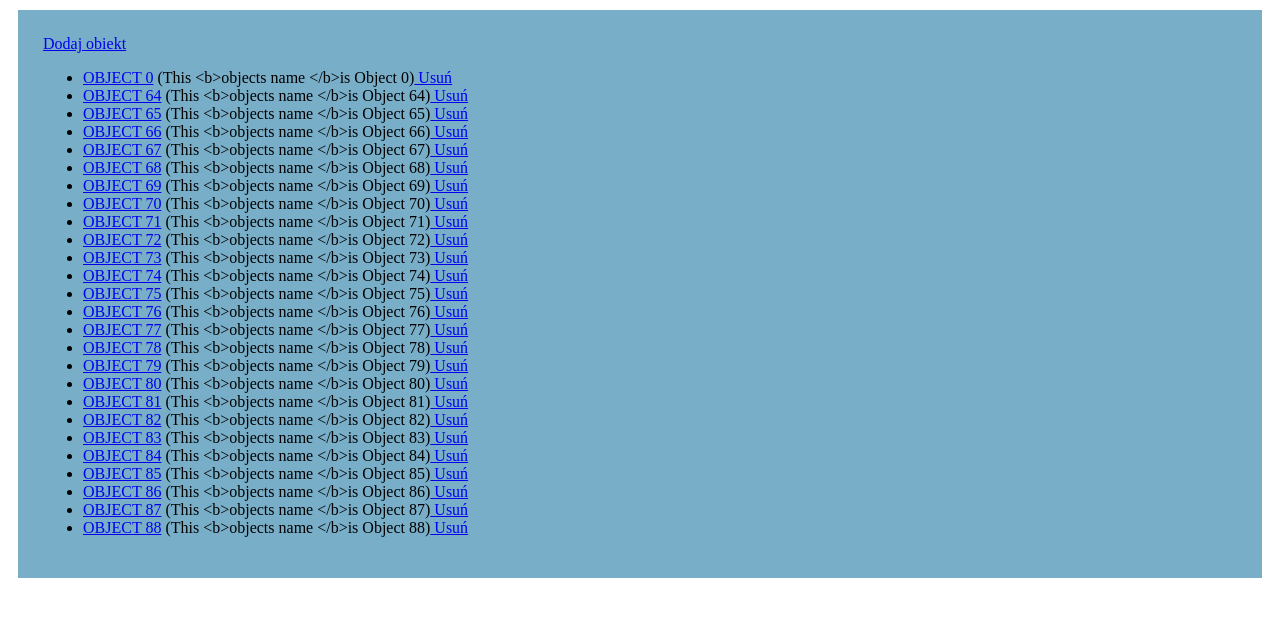
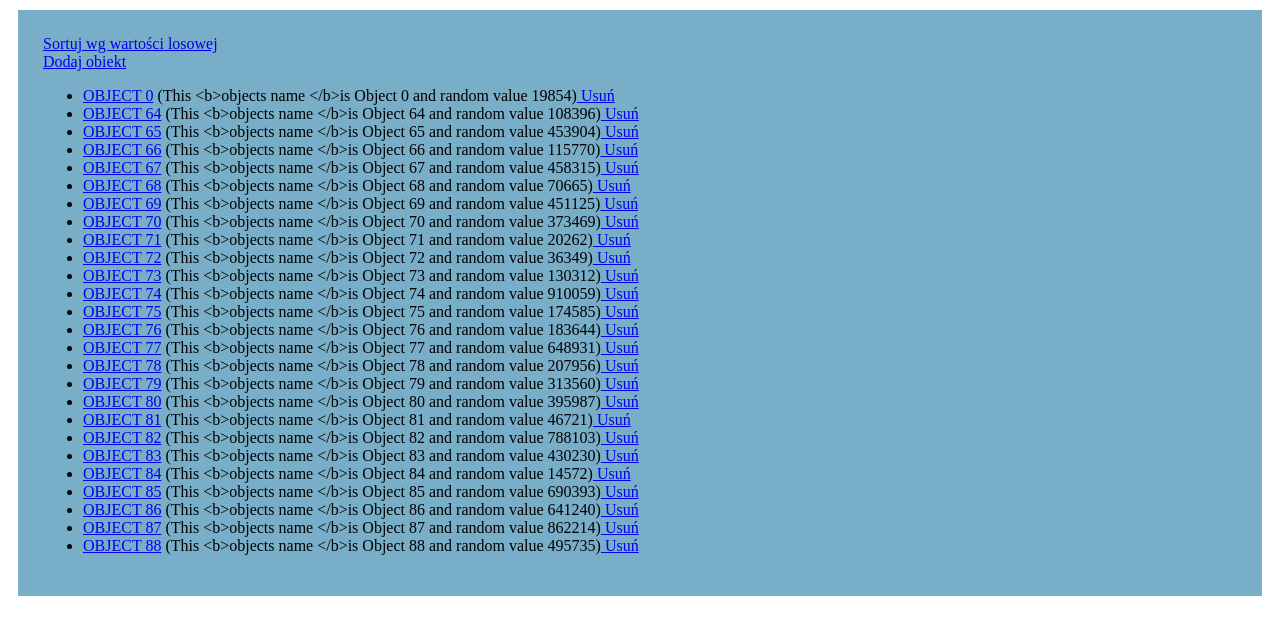
Before and after one commit to Noiseapps/django_training, a Django app: page / in a window 1280 px wide. Shown: the part 32-667 px from the top of the page. Run offline with Django 3.2, Linux system fonts and the light colour scheme; a user stored in the database is signed in; data comes from the database, SQL or seed files in the repository; both versions use the stored data as it was after the commit.

Commit message:
added random value and sorting

```diff
--- a/Tutorial/models.py
+++ b/Tutorial/models.py
@@ -3,6 +3,7 @@ from django.db import models
 
 class Item(models.Model):
     name = models.CharField(max_length=20)
+    random_value = models.IntegerField()
 
     def __unicode__(self):
-        return "This <b>objects name </b>is %s" % self.name
+        return "This <b>objects name </b>is %s and random value %d" % (self.name, self.random_value)
--- a/Tutorial/templates/index.html
+++ b/Tutorial/templates/index.html
@@ -8,12 +8,21 @@
 
 {% block content %}
 
+    <a href="{% url 'Tutorial:index' %}{{ order|default:"" }}">
+        {% if order == None %}
+            Sortuj wg wartości domyślnej
+        {% else %}
+            Sortuj wg wartości losowej
+        {% endif %}
+    </a><br>
     <a href="{% url 'Tutorial:add' %}">Dodaj obiekt</a><br>
     <ul>
         {% for item in items %}
             {#    <li>{{ item.name }} ({{ item|safe }})<a href="/remove/{{ item.id }}">&nbsp;Usuń</a></li>#}
-            <li><a href="{% url 'Tutorial:details' item.id %}">{{ item.name | upper}}</a> ({{ item }})<a href="{% url 'Tutorial:remove' item.id %}">&nbsp;Usuń</a>
+            <li><a href="{% url 'Tutorial:details' item.id %}">{{ item.name | upper }}</a> ({{ item }})<a
+                    href="{% url 'Tutorial:remove' item.id %}">&nbsp;Usuń</a>
             </li>
         {% endfor %}
     </ul>
+
 {% endblock %}
--- a/Tutorial/views.py
+++ b/Tutorial/views.py
@@ -1,3 +1,5 @@
+import random
+
 from Tutorial.models import Item
 from django.http.response import HttpResponseRedirect
 from django.shortcuts import render
@@ -5,8 +7,12 @@ from django.shortcuts import render
 
 def index(request):
     if request.user.is_authenticated():
+        param = "?order"
         objects = Item.objects.all()
-        return render(request, "index.html", {"items": objects})
+        if "order" in request.GET:
+            objects = objects.order_by("random_value")
+            param = None
+        return render(request, "index.html", {"items": objects, "order": param})
     else:
         return HttpResponseRedirect("/error")
 
@@ -21,6 +27,7 @@ def add_item(request):
         item = Item(name="Object %d" % (objects.last().id + 1))
     else:
         item = Item(name="Object 0")
+    item.random_value = random.randint(0, 1000000)
     item.save()
     return HttpResponseRedirect("/")
 
```
Also changed, not shown: Tutorial/migrations/0002_item_random_value.py (added), db.sqlite3.
